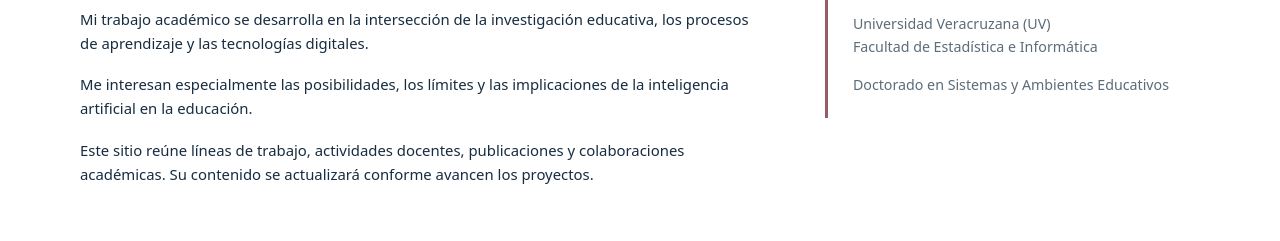
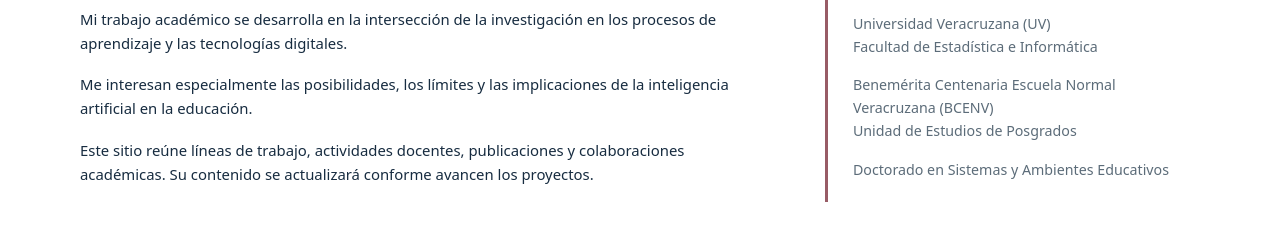
Before and after one commit to jlso1o/jlso1o.github.io, a plain HTML site: page index.html in a window 1280 px wide. Shown: the part 747-988 px from the top of the page. Drawn offline with Linux system fonts and the light colour scheme.

Commit message:
Update index.html

```diff
--- a/index.html
+++ b/index.html
@@ -6,9 +6,7 @@
   <meta name="viewport" content="width=device-width, initial-scale=1">
   <meta name="description" content="Sitio académico personal de José Luis Soto Ortiz. Investigación, docencia, publicaciones y colaboración académica.">
   <meta name="theme-color" content="#192e42">
-
   <title>José Luis Soto Ortiz | Sitio académico</title>
-
   <style>
     :root {
       --ink: #172c40;
@@ -21,16 +19,13 @@
       --white: #ffffff;
       --max: 1120px;
     }
-
     * {
       box-sizing: border-box;
     }
-
     html {
       scroll-behavior: smooth;
       scroll-padding-top: 85px;
     }
-
     body {
       margin: 0;
       font-family: system-ui, -apple-system, BlinkMacSystemFont,
@@ -40,22 +35,18 @@
       color: var(--ink);
       background: white;
     }
-
     a {
       color: inherit;
     }
-
     a:focus-visible,
     button:focus-visible {
       outline: 3px solid #dbad8e;
       outline-offset: 3px;
     }
-
     .container {
       width: min(var(--max), calc(100% - 48px));
       margin-inline: auto;
     }
-
     /* ===================================
        NAVEGACIÓN
     =================================== */
@@ -678,7 +669,7 @@
 
           <p>
             Mi trabajo académico se desarrolla en la
-            intersección de la investigación educativa,
+            intersección de la investigación en
             los procesos de aprendizaje y las
             tecnologías digitales.
           </p>
@@ -714,7 +705,10 @@
             Universidad Veracruzana (UV)<br>
             Facultad de Estadística e Informática
           </p>
-
+<p>
+            Benemérita Centenaria Escuela Normal Veracruzana (BCENV)<br>
+            Unidad de Estudios de Posgrados
+          </p>
           <p>
             Doctorado en Sistemas y Ambientes Educativos
           </p>
```
